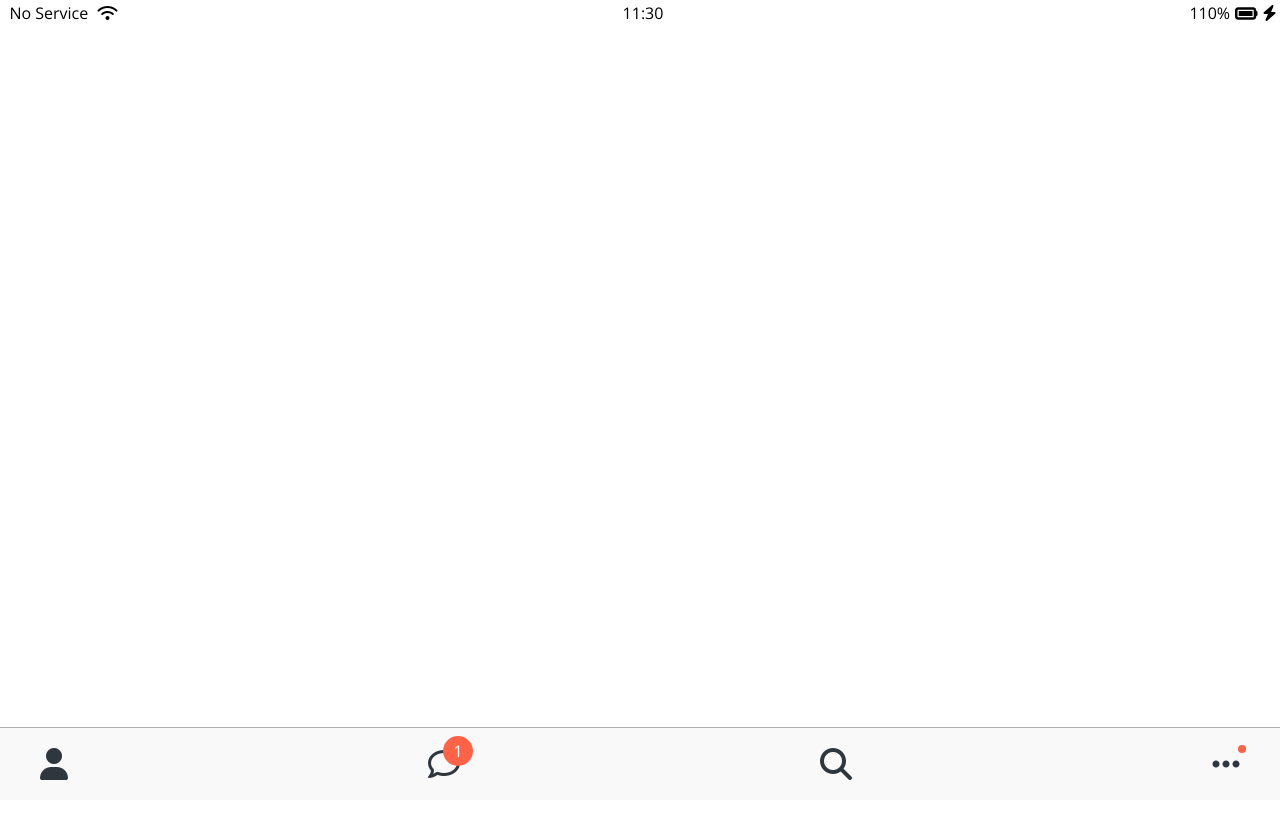
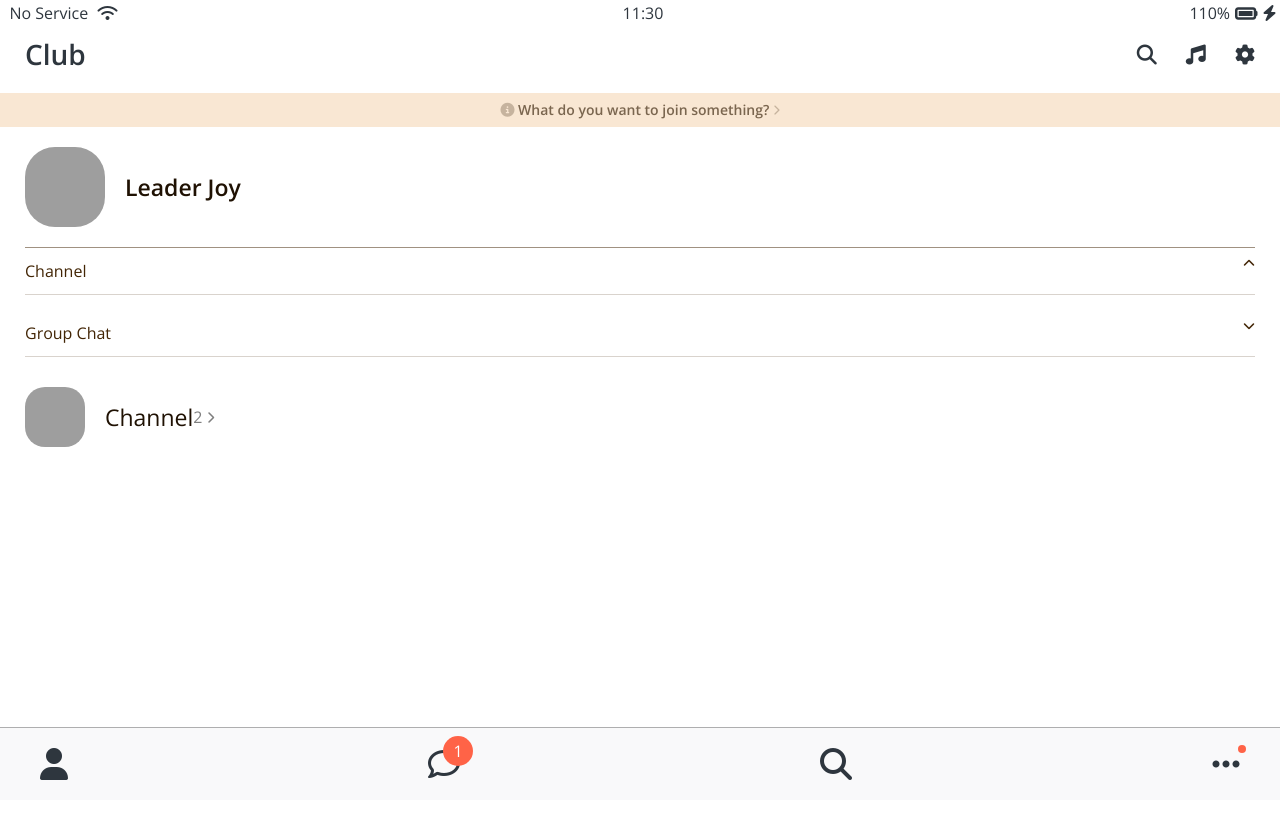
Before and after one commit to juhee4839/chat, a plain HTML site: page friends.html in a window 1280 px wide. Shown: the top 818 px of the page. Drawn offline with nearby package versions, Linux system fonts and the light colour scheme; grey boxes are pictures that could not be loaded.

Commit message:
update
update

```diff
--- /dev/null
+++ b/css/components/screen-header.css
@@ -0,0 +1,16 @@
+.screen-header {
+  display: flex;
+  justify-content: space-between;
+  align-items: center;
+  padding: var(--horizontal-space);
+  padding-top: 40px;
+}
+
+.screen-header__title {
+  font-size: 28px;
+  font-weight: 600;
+}
+
+.screen-header__icons span {
+  margin-left: 25px;
+}
--- /dev/null
+++ b/css/components/user-component.css
@@ -0,0 +1,52 @@
+.user-component {
+  display: flex;
+  justify-content: space-between;
+  margin-top: 20px;
+}
+
+.user-component {
+  justify-content: space-between;
+}
+
+.user-component .user-component__column:first-child {
+  display: flex;
+  align-items: center;
+}
+
+.user-component__avater {
+  width: 70px;
+  height: 70px;
+  border-radius: 30px;
+  margin-right: 20px;
+}
+
+.user-component__title {
+  font-weight: 800;
+  font-size: 23px;
+  color: rgb(31, 17, 3);
+}
+
+.user-component__subtitle {
+  margin-top: 5px;
+  font-size: 17px;
+  color: (0, 0, 0, 0.7);
+}
+
+.user-component__avater--xl {
+  width: 80px;
+  height: 80px;
+}
+
+.user-component__avater--sm {
+  width: 60px;
+  height: 60px;
+  border-radius: 20px;
+}
+
+.user-component__title--not-bold {
+  font-weight: 400;
+}
+
+.user-component__column:last-child {
+  color: rgba(0, 0, 0, 0.5);
+}
--- /dev/null
+++ b/css/screens/friends.css
@@ -0,0 +1,34 @@
+#friends-diplay-link {
+  text-align: center;
+  display: block;
+  background-color: #f7ddc0;
+  opacity: 0.7;
+  color: rgb(66, 37, 5);
+  padding: 10px 0px;
+  font-size: 14px;
+  font-weight: 600;
+  margin-bottom: 10px;
+}
+
+#friends-diplay-link i {
+  color: rgb(66, 37, 5, 0.4);
+}
+
+.friends__screen {
+  padding: 0px var(--horizontal-space);
+}
+
+.friends-screen__channel {
+  margin-top: 20px;
+  border-top: 1px solid rgb(66, 37, 5, 0.5);
+  padding-top: 15px;
+}
+
+.friends-screen__channel-header {
+  margin-bottom: 30px;
+  display: flex;
+  justify-content: space-between;
+  color: rgb(66, 37, 5);
+  border-bottom: 1px solid rgb(66, 37, 5, 0.2);
+  padding-bottom: 15px;
+}
--- a/css/styles.css
+++ b/css/styles.css
@@ -1,14 +1,19 @@
 @import url("https://fonts.googleapis.com/css2?family=Open+Sans:wght@400;600&display=swap");
 @import "reset.css";
 @import "variables.css";
+
 /*components*/
 @import "components/status-bar.css";
 @import "components/nav-bar.css";
+@import "components/screen-header.css";
+@import "components/user-component.css";
 /*screens*/
 @import "screens/login.css";
+@import "screens/friends.css";
 body {
   font-family: "Open Sans", "Helvetica Neue", sans-serif;
   height: 1000vh;
+  color: #2e363e;
 }
 
 .welcome-header {
@@ -17,12 +22,13 @@ body {
   display: flex;
   flex-direction: column;
   align-items: center;
+  margin-top: 20px;
 }
 
 .welcome-header__title {
   margin-bottom: 20px;
   font-size: 26px;
-  font-weight: 800;
+  font-weight: 700;
   color: var(--main_text_color);
 }
 
--- a/css/variables.css
+++ b/css/variables.css
@@ -1,4 +1,5 @@
 :root {
   --main_color: #f7ddc0;
   --main_text_color: #75635f;
+  --horizontal-space: 25px;
 }
--- a/friends.html
+++ b/friends.html
@@ -22,6 +22,62 @@
         <i class="fas fa-bolt"></i>
       </div>
     </div>
+
+    <header class="screen-header">
+      <h1 class="screen-header__title">Club</h1>
+      <div class="screen-header__icons">
+          <span><i class="fas fa-search fa-lg"></i></span>
+          <span><i class="fas fa-music fa-lg"></i></span>
+          <span><i class="fas fa-cog fa-lg"></i></span>
+      </div>
+    </header>
+
+    <a id="friends-diplay-link">
+      <i class="fas fa-info-circle"></i>
+      What do you want to join something?
+      <i class="fas fa-chevron-right fa-xs"></i>
+    </a>
+
+    <main class="friends__screen">
+      <div class="user-component">
+        <div class="user-component__column">
+          <img src="https://images.unsplash.com/photo-1507842217343-583bb7270b66?ixid=MnwxMjA3fDB8MHxwaG90by1wYWdlfHx8fGVufDB8fHx8&ixlib=rb-1.2.1&auto=format&fit=crop&w=1153&q=80" class="user-component__avater user-component__avater--xl">
+          <div class="user-component__text">
+            <h4 class="user-component__title"> Leader Joy</h4>
+           <!--<h6 class="user-component__subtitle">this text whatever</h6>-->
+          </div>
+        </div>
+        <div class="user-component__column"></div>
+      </div>
+      <div class="friends-screen__channel">
+        <div class="friends-screen__channel-header">
+          <span>Channel</span>
+          <i class="fas fa-chevron-up fa-xs"></i>
+        </div>
+        <div class="friends-screen__channel-header">
+          <span>Group Chat</span>
+          <i class="fas fa-chevron-down fa-xs"></i>
+        </div>
+        <div class="user-component">
+          <div class="user-component__column">
+            <img src="https://images.unsplash.com/photo-1507842217343-583bb7270b66?ixid=MnwxMjA3fDB8MHxwaG90by1wYWdlfHx8fGVufDB8fHx8&ixlib=rb-1.2.1&auto=format&fit=crop&w=1153&q=80" class="user-component__avater user-component__avater--sm">
+            <div class="user-component__text">
+              <h4 class="user-component__title user-component__title--not-bold">Channel</h4>
+            </div>
+            <div class="user-component__column">
+              <span>2</span>
+              <span>
+                <i class="fas fa-chevron-right fa-xs"></i>
+              </span>
+            </div>
+          </div>
+        </div>
+      </div>
+    </main>
+
+
+
+
 
     <nav class="nav">
         <ul class="nav_list">
```
